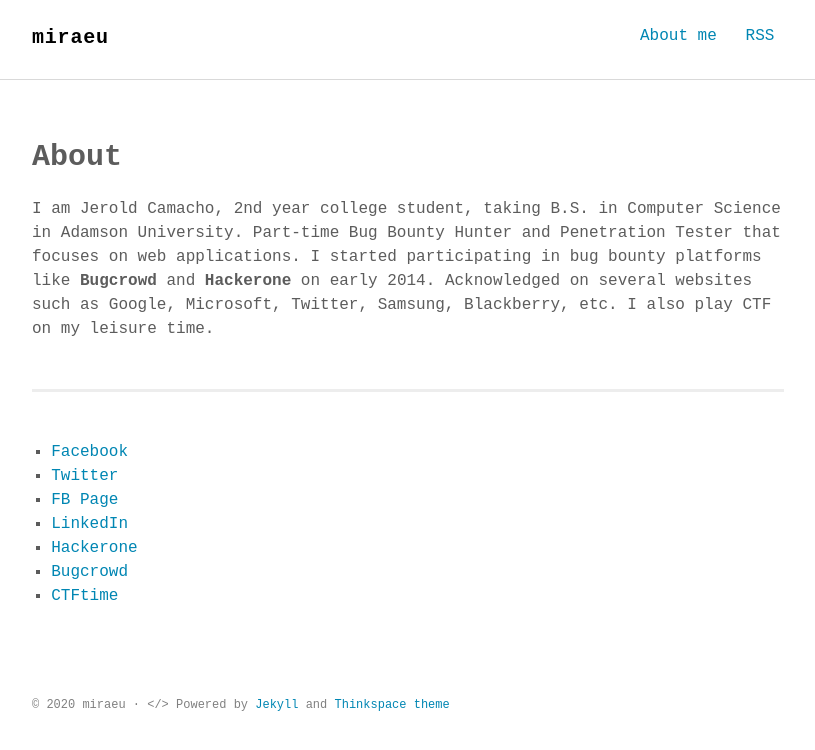
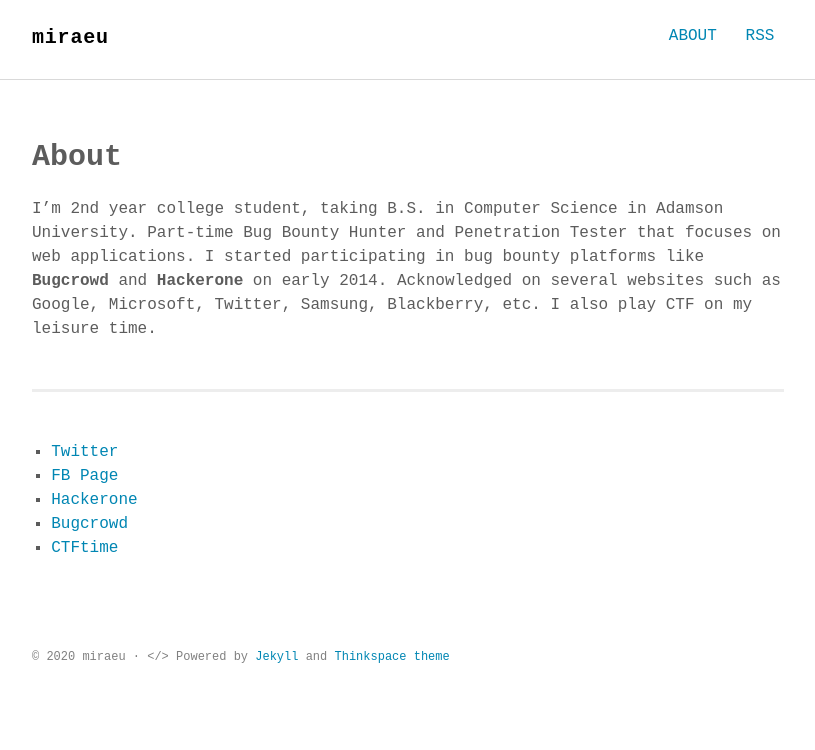
Before and after one commit to heizes/heizes.github.io, a Jekyll site: the page built from about.md, in a window 1280 px wide. Shown: the top 750 px of the page, without its empty margins (232-1047 px from the left). Built offline with Jekyll 4.4.1, drawn with Linux system fonts in a browser that asks for light colours; some web fonts are replaced.

Commit message:
why commit

```diff
--- a/_includes/intro.html
+++ b/_includes/intro.html
@@ -1,5 +1,5 @@
 <section class="intro">
   <div class="container">
-    <p class="lead">I write.</p>
+    <p class="lead"></p>
   </div>
 </section>
--- a/_includes/nav.html
+++ b/_includes/nav.html
@@ -3,7 +3,7 @@
   <div class="container">
     <h1 class="logo"><a href="{{ '/' | prepend: site.baseurl | prepend: site.url }}">{{ site.title_left }}<span>{{ site.title_right }}</span></a></h1>
     <ul class="navbar">
-      <li><a href="{{ '/about' | prepend: site.baseurl | prepend: site.url }}">About me</a></li>
+      <li><a href="{{ '/about' | prepend: site.baseurl | prepend: site.url }}">ABOUT</a></li>
       <li><a href="{{ "/feed.xml" | prepend: site.baseurl | prepend: site.url }}" target="_blank">RSS</a></li>
     </ul>
   </div>
--- a/about.md
+++ b/about.md
@@ -4,13 +4,11 @@ title: About
 permalink: /about/
 ---
 
-I am Jerold Camacho, 2nd year college student, taking B.S. in Computer Science in Adamson University. Part-time Bug Bounty Hunter and Penetration Tester that focuses on web applications. I started participating in bug bounty platforms like **Bugcrowd** and **Hackerone** on early 2014. Acknowledged on several websites such as Google, Microsoft, Twitter, Samsung, Blackberry, etc. I also play CTF on my leisure time.
+I'm 2nd year college student, taking B.S. in Computer Science in Adamson University. Part-time Bug Bounty Hunter and Penetration Tester that focuses on web applications. I started participating in bug bounty platforms like **Bugcrowd** and **Hackerone** on early 2014. Acknowledged on several websites such as Google, Microsoft, Twitter, Samsung, Blackberry, etc. I also play CTF on my leisure time.
 
 <div class="divider"></div>
-* [Facebook](https://facebook.com/jeroldcamacho)
-* [Twitter](https://twitter.com/miraeu)
+* [Twitter](https://twitter.com/_miraeu)
 * [FB Page](https://facebook.com/InvalidWebSec/)
-* [LinkedIn](https://linkedin.com/in/jeroldcamacho)
 * [Hackerone](https://hackerone.com/miraeu)
 * [Bugcrowd](https://bugcrowd.com/miraeu)
 * [CTFtime](https://ctftime.org/team/73615)
```
Also changed, not shown: _posts/2014-11-22-sqli-in-paypal-partner.md (+13 -11 lines), assets/images/easy2export-sql-injection1.png (added), assets/images/inhale-m.jpg (added), assets/images/paypal-bounty.png (added), assets/images/yeah-m.jpg (added), 12 other files.
